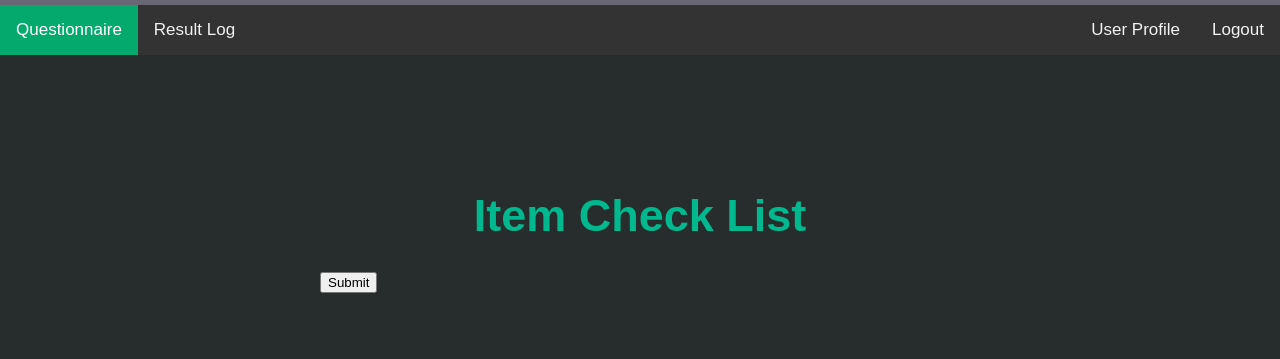
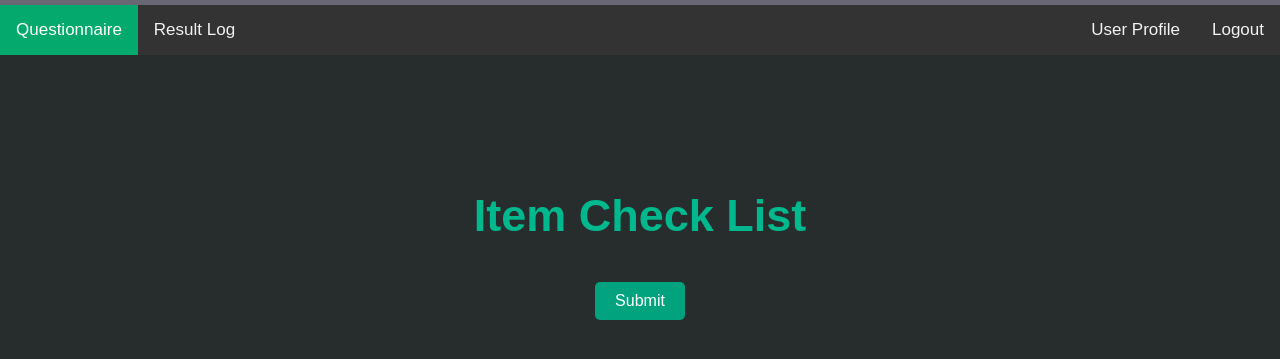
Before and after one commit to roiyer34/Biopulse, a Flask app: page / in a window 1280 px wide. Shown: the top 359 px of the page. Run offline with Flask 3, Linux system fonts and the light colour scheme; parts of the project's set-up code (start-up, migrations or seed data) failed here and were passed over.

Commit message:
Submit Button

```diff
--- a/static/checklist.css
+++ b/static/checklist.css
@@ -140,3 +140,32 @@ input[type=checkbox]:checked + label:before {
 .left-buttons {
     display: flex;
 }
+
+
+.submit-button {
+  background-color: #00A37D;
+  /* Green background color */
+  color: white;
+  /* White text color */
+  padding: 10px 20px;
+  /* Padding around the button text */
+  border: none;
+  /* Remove the button border */
+  cursor: pointer;
+  /* Add a pointer cursor on hover */
+  border-radius: 5px;
+  /* Rounded corners */
+  font-size: 16px;
+  /* Font size */
+}
+.button-container {
+  display: flex;
+  justify-content: center;
+  padding: 10px 20px;
+  /* Horizontally center the button */
+}
+/* Style the button on hover */
+.submit-button:hover {
+  background-color: #04AA6D;
+  /* Darker green background color */
+}
--- a/templates/checklist.html
+++ b/templates/checklist.html
@@ -14,8 +14,8 @@
                     <label for={{symptom}}>{{symptom}}</label>
                 </div>
                 {% endfor %}
-                <div>
-                    <input type="submit" name="submit" value="Submit" />
+                <div class="button-container">
+                    <input type="submit" name="submit" value="Submit" class="submit-button" />
                 </div>
             </form>
         </section>
```
